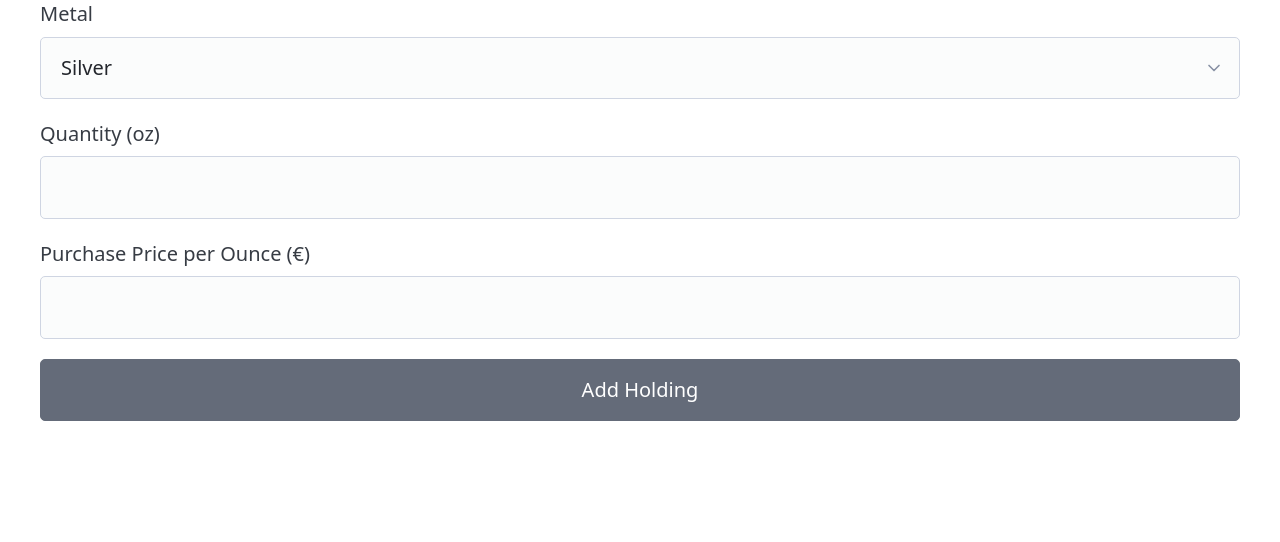
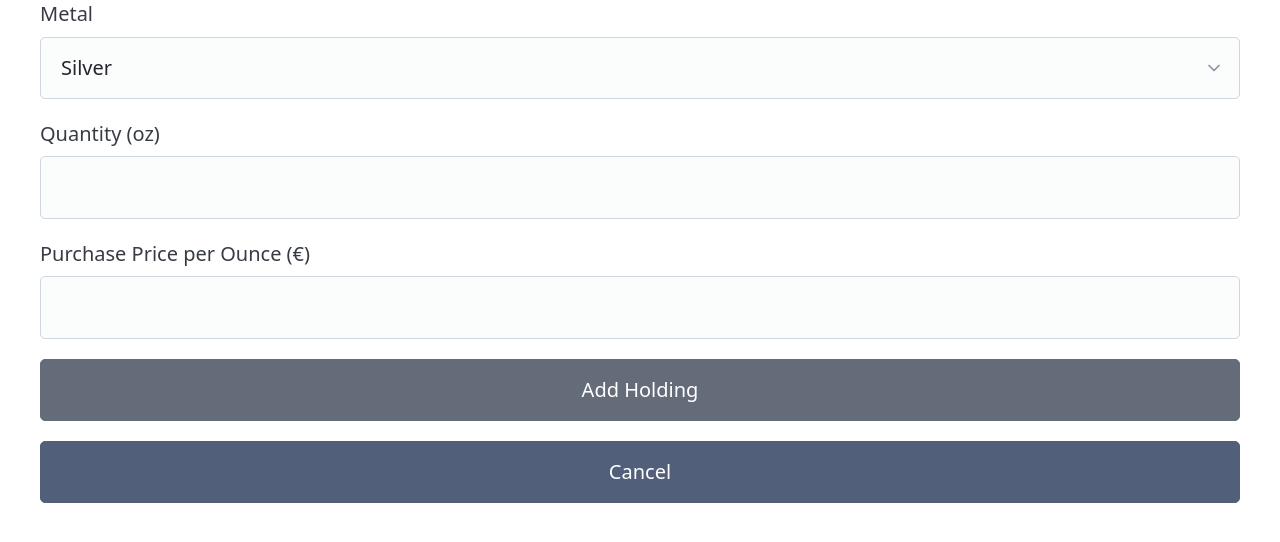
Before and after one commit to bakku/web-tools, a FastAPI app: template metals/src/metals/templates/holdings/new.html.jinja2 in a window 1280 px wide. Shown: the part 182-724 px from the top of the page. Run offline with FastAPI, Linux system fonts and the light colour scheme; the template is opened without the code that fills it, so the values that code supplies are empty.

Commit message:
Merge master and use w-100 class for full width button
Co-authored-by: bakku <9559624+bakku@users.noreply.github.com>

```diff
--- a/metals/pyproject.toml
+++ b/metals/pyproject.toml
@@ -6,9 +6,9 @@ readme = "README.md"
 authors = [
     { name = "Christian Paling", email = "christian.paling@googlemail.com" }
 ]
-requires-python = ">=3.13.6"
+requires-python = ">=3.14.0"
 dependencies = [
-    "fastapi[standard]>=0.116.1",
+    "fastapi[standard]>=0.119.0",
     "jinja2>=3.1.6",
 ]
 
--- a/metals/src/metals/static/css/custom.css
+++ b/metals/src/metals/static/css/custom.css
@@ -51,7 +51,6 @@ header .brand {
     overflow-x: auto;
 }
 
-section [role="button"] {
-    display: block;
+.w-100 {
     width: 100%;
 }
--- a/metals/src/metals/templates/holdings/new.html.jinja2
+++ b/metals/src/metals/templates/holdings/new.html.jinja2
@@ -17,6 +17,7 @@
             <label for="purchase_price">Purchase Price per Ounce (€)</label>
             <input type="number" name="purchase_price" id="purchase_price" step="0.01" required>
             <button type="submit">Add Holding</button>
+            <a role="button" href="{{ url_for("portfolios_show", _id=portfolio_id) }}" class="secondary w-100">Cancel</a>
         </form>
     </section>
 {% endblock %}
--- a/metals/src/metals/templates/portfolios/show.html.jinja2
+++ b/metals/src/metals/templates/portfolios/show.html.jinja2
@@ -64,7 +64,5 @@
         {% endif %}
     </section>
 
-    <section>
-        <a role="button" href="{{ url_for("holdings_new", portfolio_id=portfolio_id) }}">Add</a>
-    </section>
+    <a role="button" href="{{ url_for("holdings_new", portfolio_id=portfolio_id) }}" class="w-100">Add</a>
 {% endblock %}
```
Also changed, not shown: 2 other files.
